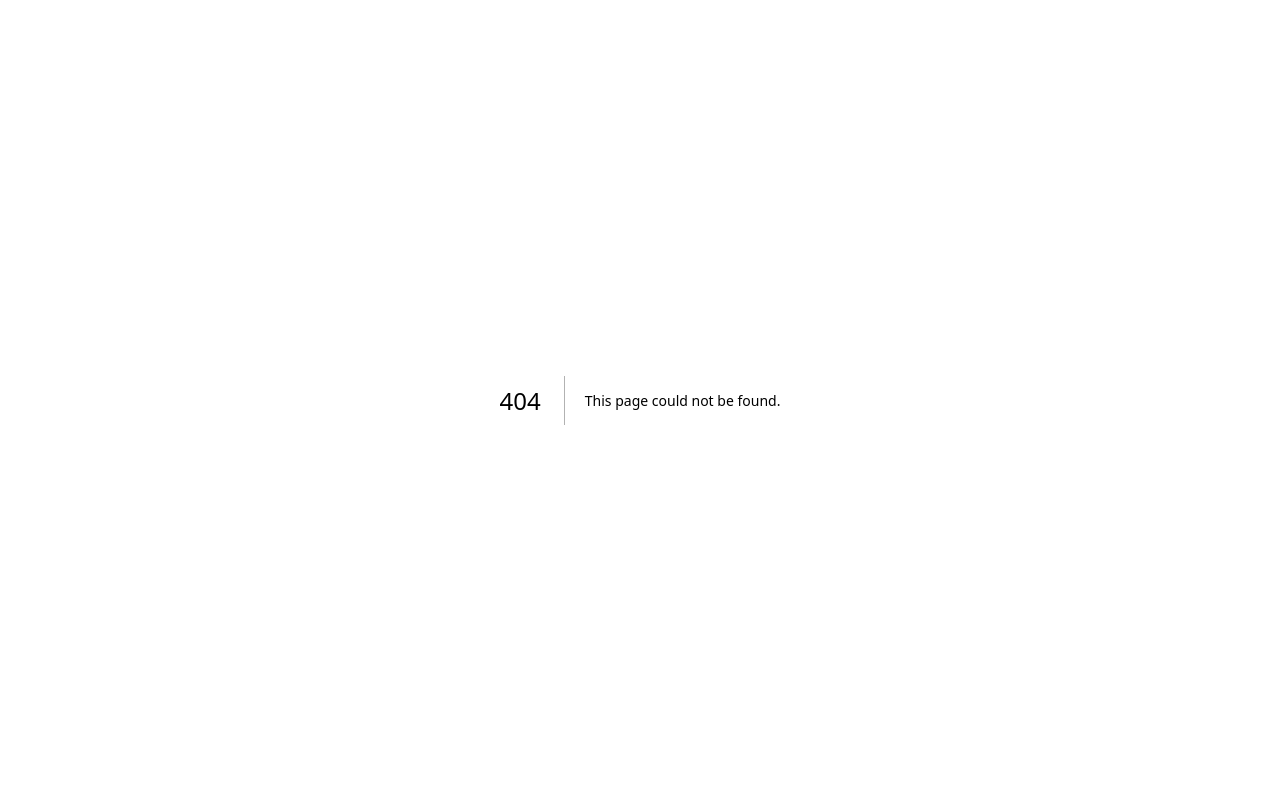
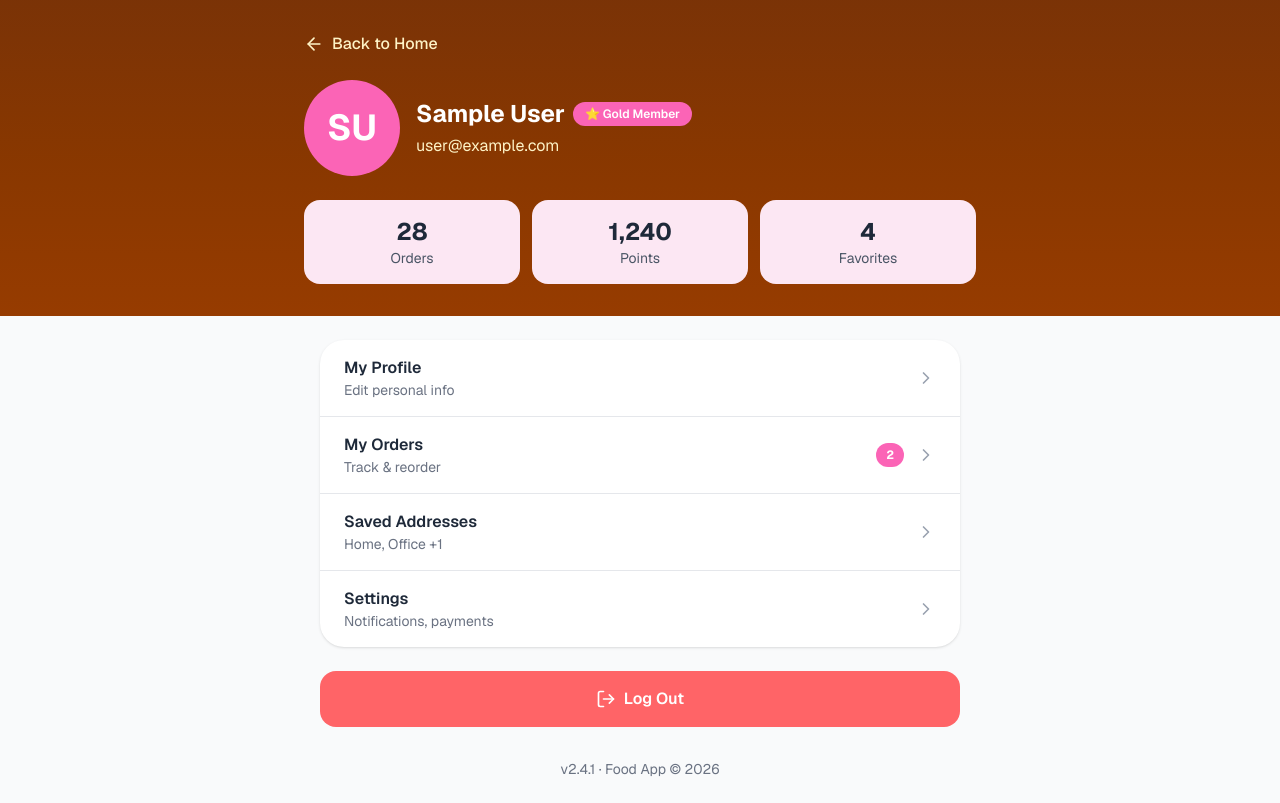
Before and after one commit to athmaw/food-delivery-app, a Next.js app: page /profile in a window 1280 px wide. Before the commit this address had no page. Built offline with nearby package versions, Linux system fonts and the light colour scheme; no server answers; sample sign-in values are in the browser's storage.

Commit message:
Added Profile Page

```diff
--- a/app/explore/page.tsx
+++ b/app/explore/page.tsx
@@ -2,8 +2,8 @@
 
 import { useState, useEffect } from "react";
 import Link from "next/link";
-import { Search, MapPin, ShoppingCart, Star, Clock, Heart, ChevronLeft, ChevronRight, Grid3X3, List, X } from "lucide-react";
-import { onAuthStateChanged, User } from "firebase/auth";
+import { Search, MapPin, ShoppingCart, Star, Clock, Heart, ChevronLeft, ChevronRight, Grid3X3, List, X, ChevronDown } from "lucide-react";
+import { onAuthStateChanged, User, signOut } from "firebase/auth";
 import { auth } from "@/app/lib/firebase";
 
 // Categories data
@@ -180,6 +180,61 @@ const popularDishes = [
   { id: 5, name: "Salmon Sushi Set", restaurant: "Sushi World", deliveryTime: "15 min", price: 18.50, bgColor: "bg-pink-100", emoji: "🍣" },
 ];
 
+function ExploreUserDropdown({ user }: { user: User }) {
+  const [open, setOpen] = useState(false);
+
+  // Extract first name from displayName or email
+  const getFirstName = () => {
+    if (user.displayName) {
+      return user.displayName.split(" ")[0];
+    }
+    if (user.email) {
+      return user.email.split("@")[0];
+    }
+    return "User";
+  };
+
+  const handleLogout = async () => {
+    await signOut(auth);
+    setOpen(false);
+  };
+
+  return (
+    <div className="relative">
+      {/* Button */}
+      <button
+        onClick={() => setOpen(!open)}
+        className="flex items-center gap-2 px-4 py-2 text-sm font-medium text-primary-foreground bg-primary rounded-lg hover:bg-primary/90 transition-colors"
+      >
+        {getFirstName()}
+        <ChevronDown className="w-4 h-4" />
+      </button>
+
+      {/* Dropdown */}
+      {open && (
+        <div className="absolute right-0 mt-2 w-40 bg-white border border-border rounded-lg shadow-lg overflow-hidden z-50">
+
+          <Link
+            href="/profile"
+            className="w-full text-left px-4 py-2 text-sm hover:bg-gray-100 block"
+            onClick={() => setOpen(false)}
+          >
+            Profile
+          </Link>
+
+          <button
+            className="w-full text-left px-4 py-2 text-sm text-red-500 hover:bg-gray-100"
+            onClick={handleLogout}
+          >
+            Logout
+          </button>
+
+        </div>
+      )}
+    </div>
+  );
+}
+
 export default function ExplorePage() {
   const [activeCategory, setActiveCategory] = useState("all");
   const [activeSort, setActiveSort] = useState("recommended");
@@ -203,16 +258,6 @@ export default function ExplorePage() {
 
     return () => unsubscribe();
   }, []);
-
-  const getFirstName = () => {
-    if (user?.displayName) {
-      return user.displayName.split(" ")[0];
-    }
-    if (user?.email) {
-      return user.email.split("@")[0];
-    }
-    return "User";
-  };
 
   const toggleFavorite = (id: number) => {
     setFavorites((prev) =>
@@ -278,9 +323,7 @@ export default function ExplorePage() {
                   </Link>
                 </>
               ) : (
-                <button className="px-4 py-2 text-sm font-medium text-primary-foreground bg-primary rounded-lg hover:bg-primary/90 transition-colors">
-                  {getFirstName()}
-                </button>
+                <ExploreUserDropdown user={user} />
               )}
             </div>
           </div>
--- /dev/null
+++ b/app/profile/page.tsx
@@ -0,0 +1,201 @@
+"use client";
+
+import { useEffect, useState } from "react";
+import { useRouter } from "next/navigation";
+import { signOut, onAuthStateChanged, User } from "firebase/auth";
+import { auth } from "@/app/lib/firebase";
+import { ChevronRight, LogOut, ArrowLeft } from "lucide-react";
+
+interface UserStats {
+  orders: number;
+  points: number;
+  favorites: number;
+}
+
+export default function ProfilePage() {
+  const router = useRouter();
+  const [user, setUser] = useState<User | null>(null);
+  const [stats] = useState<UserStats>({
+    orders: 28,
+    points: 1240,
+    favorites: 4,
+  });
+  const [loading, setLoading] = useState(true);
+
+  useEffect(() => {
+    const unsubscribe = onAuthStateChanged(auth, (currentUser) => {
+      if (!currentUser) {
+        // Redirect to login if not authenticated
+        router.push("/login");
+      } else {
+        setUser(currentUser);
+      }
+      setLoading(false);
+    });
+
+    return () => unsubscribe();
+  }, [router]);
+
+  const handleLogout = async () => {
+    try {
+      await signOut(auth);
+      router.push("/");
+    } catch (error) {
+      console.error("Error logging out:", error);
+    }
+  };
+
+  const getFirstName = () => {
+    if (user?.displayName) {
+      return user.displayName.split(" ")[0];
+    }
+    if (user?.email) {
+      return user.email.split("@")[0];
+    }
+    return "User";
+  };
+
+  const getInitials = () => {
+    if (user?.displayName) {
+      const parts = user.displayName.split(" ");
+      return (parts[0][0] + (parts[1]?.[0] || "")).toUpperCase();
+    }
+    if (user?.email) {
+      return user.email.substring(0, 2).toUpperCase();
+    }
+    return "U";
+  };
+
+  const menuItems = [
+    {
+      title: "My Profile",
+      description: "Edit personal info",
+      badge: null,
+    },
+    {
+      title: "My Orders",
+      description: "Track & reorder",
+      badge: 2,
+    },
+    {
+      title: "Saved Addresses",
+      description: "Home, Office +1",
+      badge: null,
+    },
+    {
+      title: "Settings",
+      description: "Notifications, payments",
+      badge: null,
+    },
+  ];
+
+  if (loading) {
+    return (
+      <div className="min-h-screen bg-background flex items-center justify-center">
+        <div className="text-center">
+          <p className="text-muted">Loading...</p>
+        </div>
+      </div>
+    );
+  }
+
+  if (!user) {
+    return null;
+  }
+
+  return (
+    <div className="min-h-screen bg-gray-50">
+      {/* Profile Header Section */}
+      <div className="bg-gradient-to-b from-amber-900 to-amber-800 px-4 py-8">
+        <div className="max-w-2xl mx-auto">
+          {/* Back Button */}
+          <button
+            onClick={() => router.push("/")}
+            className="flex items-center gap-2 text-amber-100 hover:text-white transition-colors mb-6"
+          >
+            <ArrowLeft className="w-5 h-5" />
+            <span className="font-medium">Back to Home</span>
+          </button>
+
+          {/* Avatar and User Info */}
+          <div className="flex items-center gap-4 mb-6">
+            {/* Avatar Circle */}
+            <div className="w-24 h-24 rounded-full bg-pink-400 flex items-center justify-center flex-shrink-0">
+              <span className="text-4xl font-bold text-white">{getInitials()}</span>
+            </div>
+
+            {/* User Info */}
+            <div className="flex-1">
+              <div className="flex items-center gap-2 mb-1">
+                <h1 className="text-2xl font-bold text-white">{user.displayName || getFirstName()}</h1>
+                <span className="bg-pink-400 text-white text-xs font-semibold px-3 py-1 rounded-full flex items-center gap-1">
+                  ⭐ Gold Member
+                </span>
+              </div>
+              <p className="text-amber-100">{user.email}</p>
+            </div>
+          </div>
+
+          {/* Statistics */}
+          <div className="grid grid-cols-3 gap-3">
+            <div className="bg-pink-100 rounded-2xl px-4 py-4 text-center">
+              <p className="text-2xl font-bold text-gray-800">{stats.orders}</p>
+              <p className="text-sm text-gray-600">Orders</p>
+            </div>
+            <div className="bg-pink-100 rounded-2xl px-4 py-4 text-center">
+              <p className="text-2xl font-bold text-gray-800">{stats.points.toLocaleString()}</p>
+              <p className="text-sm text-gray-600">Points</p>
+            </div>
+            <div className="bg-pink-100 rounded-2xl px-4 py-4 text-center">
+              <p className="text-2xl font-bold text-gray-800">{stats.favorites}</p>
+              <p className="text-sm text-gray-600">Favorites</p>
+            </div>
+          </div>
+        </div>
+      </div>
+
+      {/* Menu Section */}
+      <div className="max-w-2xl mx-auto px-4 py-6">
+        <div className="bg-white rounded-3xl overflow-hidden shadow-sm">
+          {/* Menu Items */}
+          {menuItems.map((item, index) => (
+            <div
+              key={index}
+              className={`flex items-center justify-between px-6 py-4 hover:bg-gray-50 transition-colors cursor-pointer ${
+                index !== menuItems.length - 1 ? "border-b border-gray-200" : ""
+              }`}
+            >
+              <div className="flex-1">
+                <p className="font-semibold text-gray-800">{item.title}</p>
+                <p className="text-sm text-gray-500">{item.description}</p>
+              </div>
+
+              <div className="flex items-center gap-3">
+                {item.badge && (
+                  <span className="bg-pink-400 text-white text-xs font-bold px-2.5 py-1 rounded-full">
+                    {item.badge}
+                  </span>
+                )}
+                <ChevronRight className="w-5 h-5 text-gray-400" />
+              </div>
+            </div>
+          ))}
+        </div>
+
+        {/* Logout Button */}
+        <button
+          onClick={handleLogout}
+          className="w-full mt-6 bg-red-400 hover:bg-red-500 text-white font-semibold py-4 px-6 rounded-2xl flex items-center justify-center gap-2 transition-colors"
+        >
+          <LogOut className="w-5 h-5" />
+          Log Out
+        </button>
+
+        {/* Footer */}
+        <div className="text-center mt-8 text-gray-500 text-sm">
+          <p>v2.4.1 · Food App © 2026</p>
+        </div>
+      </div>
+    </div>
+  );
+}
--- a/components/landing/navbar.tsx
+++ b/components/landing/navbar.tsx
@@ -98,21 +98,23 @@ function UserDropdown({ user }: { user: User }) {
       {/* Button */}
       <button
         onClick={() => setOpen(!open)}
-        className="px-4 py-2 text-sm font-medium text-primary-foreground bg-primary rounded-lg hover:bg-primary/90 transition-colors"
+        className="flex items-center gap-2 px-4 py-2 text-sm font-medium text-primary-foreground bg-primary rounded-lg hover:bg-primary/90 transition-colors"
       >
         {getFirstName()}
+        <ChevronDown className="w-4 h-4" />
       </button>
 
       {/* Dropdown */}
       {open && (
         <div className="absolute right-0 mt-2 w-40 bg-white border border-border rounded-lg shadow-lg overflow-hidden z-50">
 
-          <button
-            className="w-full text-left px-4 py-2 text-sm hover:bg-gray-100"
+          <Link
+            href="/profile"
+            className="w-full text-left px-4 py-2 text-sm hover:bg-gray-100 block"
             onClick={() => setOpen(false)}
           >
             Profile
-          </button>
+          </Link>
 
           <button
             className="w-full text-left px-4 py-2 text-sm text-red-500 hover:bg-gray-100"
--- /dev/null
+++ b/components/modals/profile-modal.tsx
@@ -0,0 +1,49 @@
+"use client";
+
+import { X } from "lucide-react";
+import { useRouter } from "next/navigation";
+
+export default function ProfileModal({
+  isOpen,
+  onClose,
+}: {
+  isOpen: boolean;
+  onClose: () => void;
+}) {
+  const router = useRouter();
+
+  if (!isOpen) return null;
+
+  const handleViewFullProfile = () => {
+    onClose();
+    router.push("/profile");
+  };
+
+  return (
+    <div className="fixed inset-0 bg-black bg-opacity-50 flex items-center justify-center z-50">
+      <div className="bg-white rounded-lg shadow-lg w-full max-w-md p-6 relative">
+        {/* Close Button */}
+        <button
+          onClick={onClose}
+          className="absolute top-4 right-4 p-1 hover:bg-gray-100 rounded-full transition-colors"
+        >
+          <X className="w-5 h-5" />
+        </button>
+
+        {/* Header */}
+        <h2 className="text-2xl font-bold text-foreground mb-6 mt-2">View Profile</h2>
+
+        {/* Profile Content */}
+        <div className="space-y-4">
+          <p className="text-muted">Click below to view your full profile and manage your account settings.</p>
+          <button
+            onClick={handleViewFullProfile}
+            className="w-full bg-primary text-primary-foreground font-semibold py-3 px-4 rounded-lg hover:bg-primary/90 transition-colors"
+          >
+            View Full Profile
+          </button>
+        </div>
+      </div>
+    </div>
+  );
+}
```
